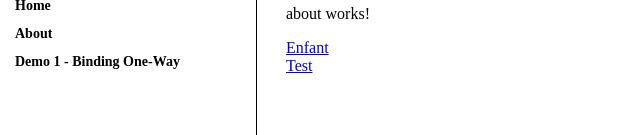
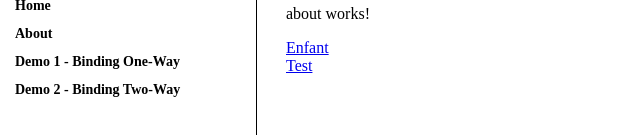
Before and after one commit to Kwendoo/Angular, an Angular app in the folder DemoAngular/: page /home in a window 1280 px wide. Shown: the part 175-310 px from the top of the page, without its empty margins (0-640 px from the left). Built offline with nearby package versions, Linux system fonts and the light colour scheme.

Commit message:
Binding two way 2.0

```diff
--- a/DemoAngular/src/app/demo/demo-routing.module.ts
+++ b/DemoAngular/src/app/demo/demo-routing.module.ts
@@ -2,10 +2,12 @@ import { NgModule } from '@angular/core';
 import { RouterModule, Routes } from '@angular/router';
 import { DemoComponent } from './demo.component';
 import { Demo1Component } from './demo1/demo1.component';
+import { Demo2Component } from './demo2/demo2.component';
 
 const routes: Routes = [
   {path : '', component : DemoComponent, children : [
-    {path : 'demo1', component : Demo1Component}
+    {path : 'demo1', component : Demo1Component},
+    {path : 'demo2', component : Demo2Component}
   ]},
   {path : '**', redirectTo : 'notFound'}
 ];
--- a/DemoAngular/src/app/demo/demo2/demo2.component.html
+++ b/DemoAngular/src/app/demo/demo2/demo2.component.html
@@ -1,4 +1,4 @@
-<h4>Binding txo-way</h4>
+<h4>Binding two-way</h4>
 <p>Contenu de ma variable : {{maVar}}</p>
 
 <input type="text" [(ngModel)]="maVar">
--- a/DemoAngular/src/app/demo/demo2/demo2.component.ts
+++ b/DemoAngular/src/app/demo/demo2/demo2.component.ts
@@ -7,7 +7,7 @@ import { Component, OnInit } from '@angular/core';
 })
 export class Demo2Component implements OnInit {
 
-  maVar : string = "Hello les mobile !"
+  maVar : string = "Hello les mobile !";
 
   constructor() { }
 
--- a/DemoAngular/src/app/nav/nav.component.html
+++ b/DemoAngular/src/app/nav/nav.component.html
@@ -9,4 +9,7 @@
     <li>
         <a routerLink="demo/demo1">Demo 1 - Binding One-Way</a>
     </li>
+    <li>
+        <a routerLink="demo/demo2">Demo 2 - Binding Two-Way</a>
+    </li>
 </ul>
```
